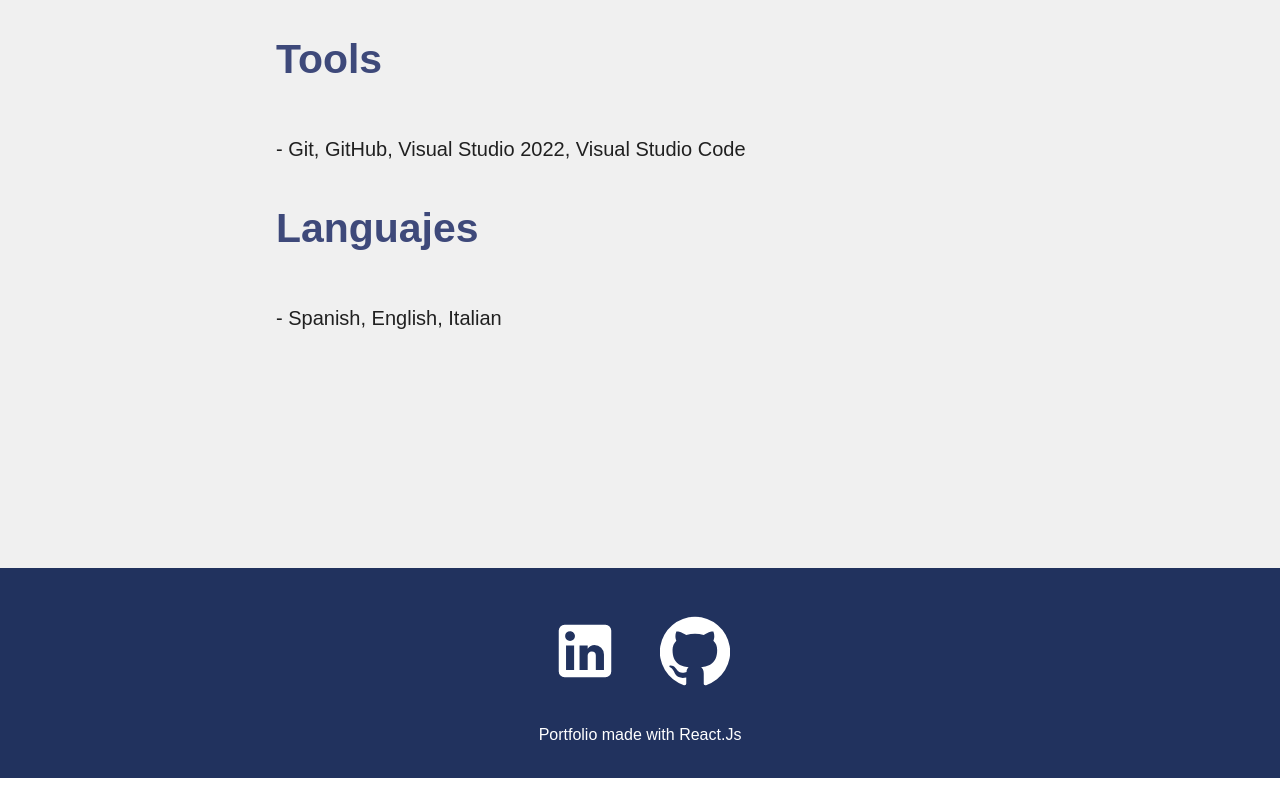
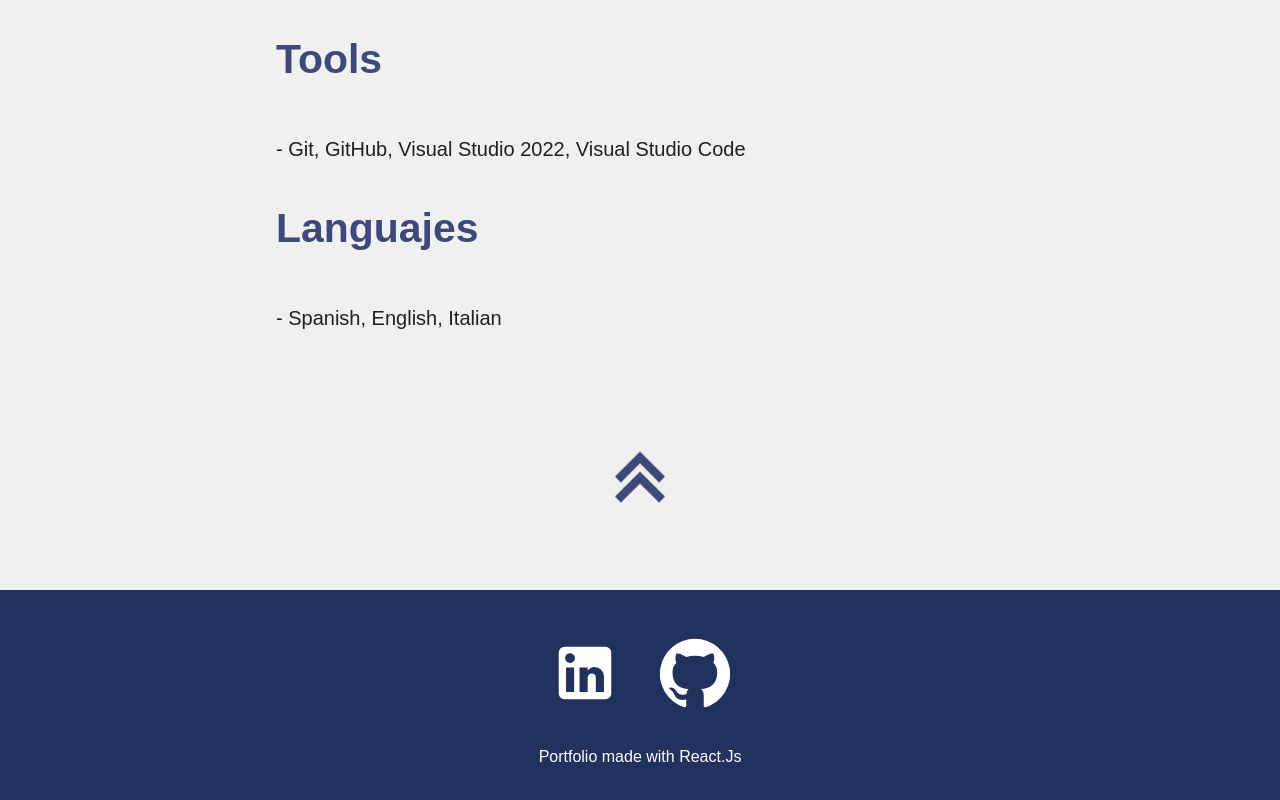
Before and after one commit to LucasButto/Portafolio, a React (Create React App) app: page / in a window 1280 px wide. Shown: the part 1416-2216 px from the top of the page. Before the commit the page ends 2194 px from the top, so only its background shows below. Built offline with nearby package versions, Linux system fonts and the light colour scheme.

Commit message:
scroll button added

```diff
--- /dev/null
+++ b/src/components/ScrollButton.js
@@ -0,0 +1,22 @@
+import React from 'react'
+import KeyboardArrowUpIcon from '@mui/icons-material/KeyboardArrowUp';
+import '../styles/ScrollButton.css'
+
+const ScrollButton = () => {
+    const scrollToTop = () => {
+        window.scrollTo({
+          top: 0,
+          behavior: "smooth",
+        });
+      };
+  return (
+    <>
+      <button onClick={scrollToTop} className="scroll-button">
+        <KeyboardArrowUpIcon className="arrow1"/>
+        <KeyboardArrowUpIcon className="arrow2"/>
+      </button>
+    </>
+  )
+}
+
+export default ScrollButton
--- a/src/pages/Home.js
+++ b/src/pages/Home.js
@@ -1,6 +1,7 @@
 import AOS from "aos";
 import React from "react";
 import "../styles/Home.css";
+import ScrollButton from "../components/ScrollButton";
 
 const Home = () => {
   AOS.init();
@@ -51,6 +52,7 @@ const Home = () => {
           </div>
         </ol>
       </div>
+      <ScrollButton/>
     </div>
   );
 };
--- a/src/pages/Projects.js
+++ b/src/pages/Projects.js
@@ -1,6 +1,7 @@
 import React from "react";
 import ProjectItem from "../components/ProjectItem";
 import { ProjectList } from "../helpers/ProjectList";
+import ScrollButton from "../components/ScrollButton";
 
 import "../styles/Projects.css";
 
@@ -15,6 +16,7 @@ const Projects = () => {
           );
         })}
       </div>
+      <ScrollButton/>
     </div>
   );
 };
--- a/src/styles/Footer.css
+++ b/src/styles/Footer.css
@@ -7,7 +7,7 @@
   align-items: center;
   flex-direction: column;
   padding-top: 10px;
-  margin-top: 200px;
+  margin-top: 50px;
 }
 
 .socialMedia svg {
--- a/src/styles/Home.css
+++ b/src/styles/Home.css
@@ -1,6 +1,9 @@
 .home {
   width: 100%;
+  display: flex;
+  flex-direction: column;
   align-items: center;
+  justify-content: center;
   font-family: "Arial", sans-serif;
   color: #3e497a;
 }
--- /dev/null
+++ b/src/styles/ScrollButton.css
@@ -0,0 +1,31 @@
+.scroll-button {
+    display: flex;
+    flex-direction: column;
+    justify-content: center;
+    align-items: center;
+    margin-top: 50px;
+    border: none;
+    color: #3e497a;
+    cursor: pointer;
+    animation: bounce 1s infinite;
+  }
+
+  .scroll-button svg {
+    font-size: 100px;
+  }
+
+  .arrow2 {
+    margin-top: -80px;
+  }
+
+  @keyframes bounce {
+    0% {
+      transform: translateY(0);
+    }
+    50% {
+      transform: translateY(-10px);
+    }
+    100% {
+      transform: translateY(0);
+    }
+  }
```
